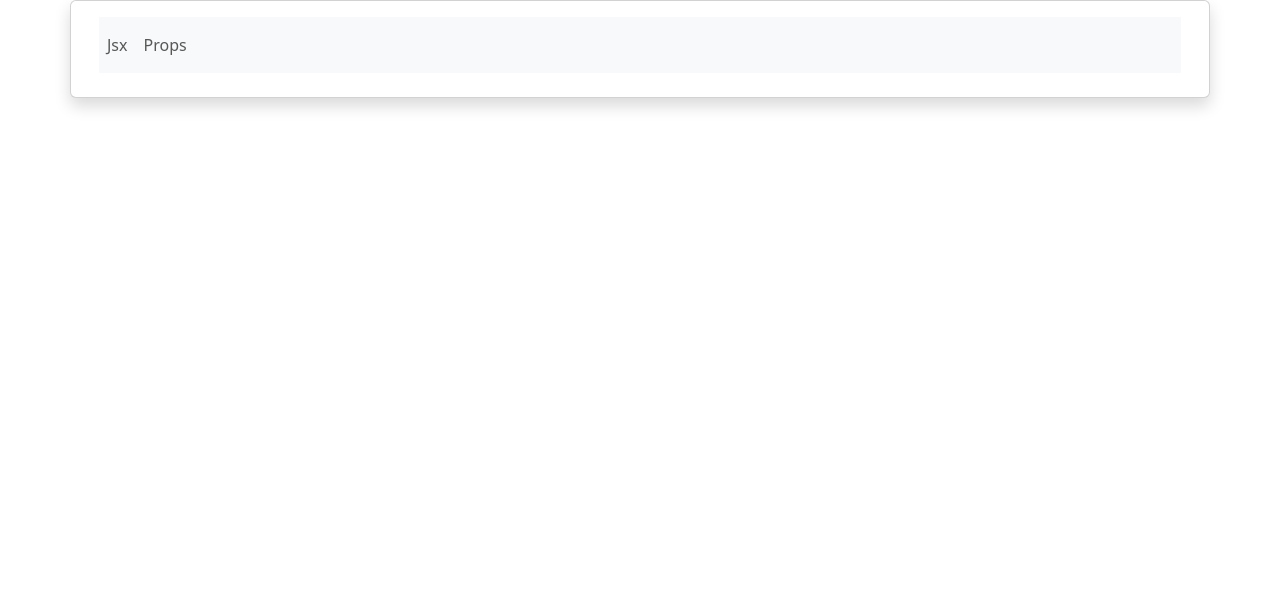
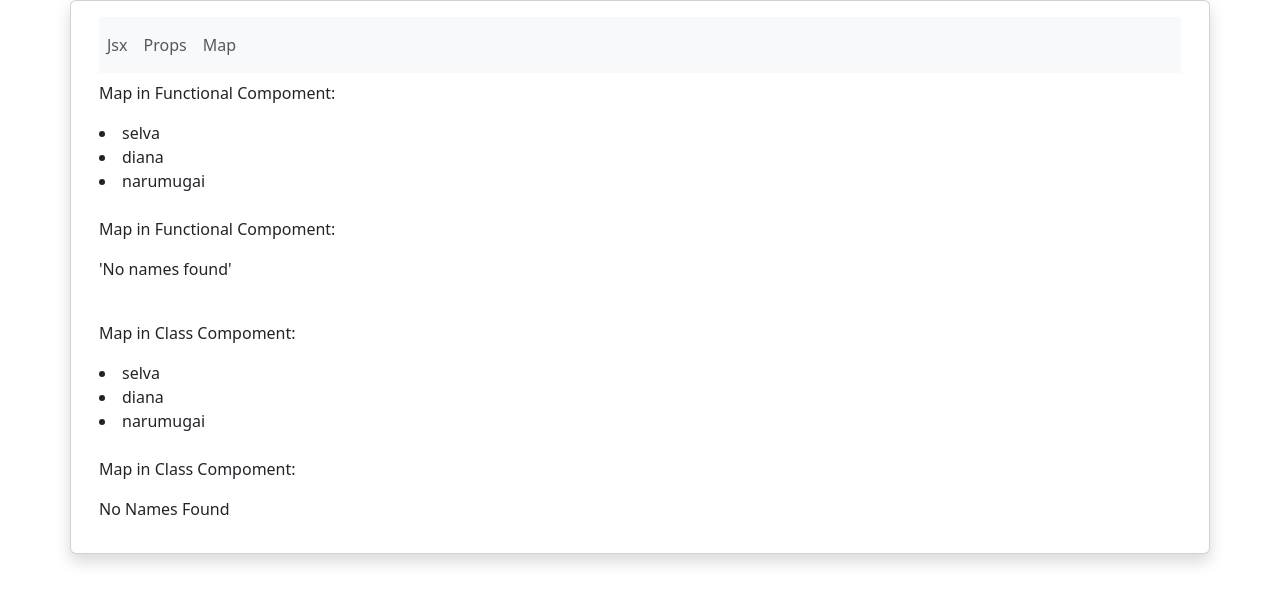
Before and after one commit to vselva/react-concepts-challenges, a React (Create React App) app in the folder react-concepts/: page /Map in a window 1280 px wide. Before the commit this address had no page. Shown: the top 604 px of the page. Built offline with nearby package versions, Linux system fonts and the light colour scheme.

Commit message:
Added Map function with Functional Component and Class Component

```diff
--- a/react-concepts/src/App.js
+++ b/react-concepts/src/App.js
@@ -3,7 +3,8 @@ import 'bootstrap/dist/css/bootstrap.min.css';
 import { BrowserRouter as Router, Link, Routes, Route } from 'react-router-dom';
 
 import Jsx from './pages/Jsx';
-import Props from './pages/Props';
+import Props from './pages/Props/Props';
+import Map from './pages/Map/Map';
 
 function App() {
     return (
@@ -20,15 +21,18 @@ function App() {
                                                 <Link className="nav-link" to="/Jsx">Jsx</Link>
                                             </li>
                                             <li className="nav-item">
-                                                <Link className="nav-link" to="/Props">Props </Link>
+                                                <Link className="nav-link" to="/Props">Props</Link>
                                             </li>
-
+                                            <li className="nav-item">
+                                                <Link className="nav-link" to="/Map">Map</Link>
+                                            </li>
                                         </ul>
                                     </nav>
 
                                     <Routes>
                                         <Route path="/Jsx" element={<Jsx />} />
                                         <Route path="/Props" element={ <Props /> } />
+                                        <Route path="/Map" element={ <Map /> } />
                                     </Routes>
                                 </Router>
                             </div>
--- /dev/null
+++ b/react-concepts/src/pages/Map/ClassMap.js
@@ -0,0 +1,24 @@
+import React from "react";
+
+class ClassMap extends React.Component {
+
+    static defaultProps = {
+        names: []
+    }
+
+    render() {
+        return (
+            <>
+                <p> Map in Class Compoment: </p>
+                {
+                    this.props.names && this.props.names.length ?
+                        ( this.props.names.map(name => <li key={ name }> { name } </li>) )
+                        :
+                        <p> No Names Found </p>
+                }
+            </>
+        );
+    }
+}
+
+export default ClassMap;
--- /dev/null
+++ b/react-concepts/src/pages/Map/FunctionalMap.js
@@ -0,0 +1,17 @@
+
+function FunctionalMap({ names }) {
+
+    return (
+        <>
+            <p> Map in Functional Compoment: </p>
+            {
+                names && names.length ?
+                    ( names.map(name => <li key={ name }> { name } </li>) )
+                :
+                    ( <p> 'No names found' </p> )
+            }
+        </>
+    );
+}
+
+export default FunctionalMap;
--- /dev/null
+++ b/react-concepts/src/pages/Map/Map.js
@@ -0,0 +1,18 @@
+import ClassMap from "./ClassMap";
+import FunctionalMap from "./FunctionalMap";
+
+function Map( names ) {
+    return (
+        <>
+            <FunctionalMap names={['selva', 'diana', 'narumugai']} />
+            <br />
+            <FunctionalMap />
+            <br />
+            <ClassMap names={['selva', 'diana', 'narumugai']} />
+            <br />
+            <ClassMap />
+        </>
+    );
+}
+
+export default Map;
--- a/react-concepts/src/pages/Props.js
+++ /dev/null
@@ -1,16 +0,0 @@
-import PropsInCC from "./PropsInCC";
-import PropsInFC from "./PropsInFC";
-
-function Props() {
-    return (
-        <>
-            <PropsInFC color={ 'red' } lable={ 'Click Me' } />
-            <PropsInFC />
-
-            <PropsInCC color={ 'red' } lable={ 'Click Me' } />
-            <PropsInCC />
-        </>
-    )
-}
-
-export default Props;
--- a/react-concepts/src/pages/PropsInCC.js
+++ b/react-concepts/src/pages/Props/ClassProps.js
@@ -8,7 +8,6 @@ class PropsInCC extends React.Component {
     }
 
     render() {
-        console.log(this.props);
         return(
             <>
                 <h4> Class Component With Props </h4>
--- /dev/null
+++ b/react-concepts/src/pages/Props/Props.js
@@ -0,0 +1,16 @@
+import ClassProps from "./ClassProps";
+import FunctionalProps from "./FunctionalProps";
+
+function Props() {
+    return (
+        <>
+            <FunctionalProps color={ 'red' } lable={ 'Click Me' } />
+            <FunctionalProps />
+
+            <ClassProps color={ 'red' } lable={ 'Click Me' } />
+            <ClassProps />
+        </>
+    )
+}
+
+export default Props;
```
Also changed, not shown: react-concepts/src/pages/Props/FunctionalProps.js (renamed from react-concepts/src/pages/PropsInFC.js).
